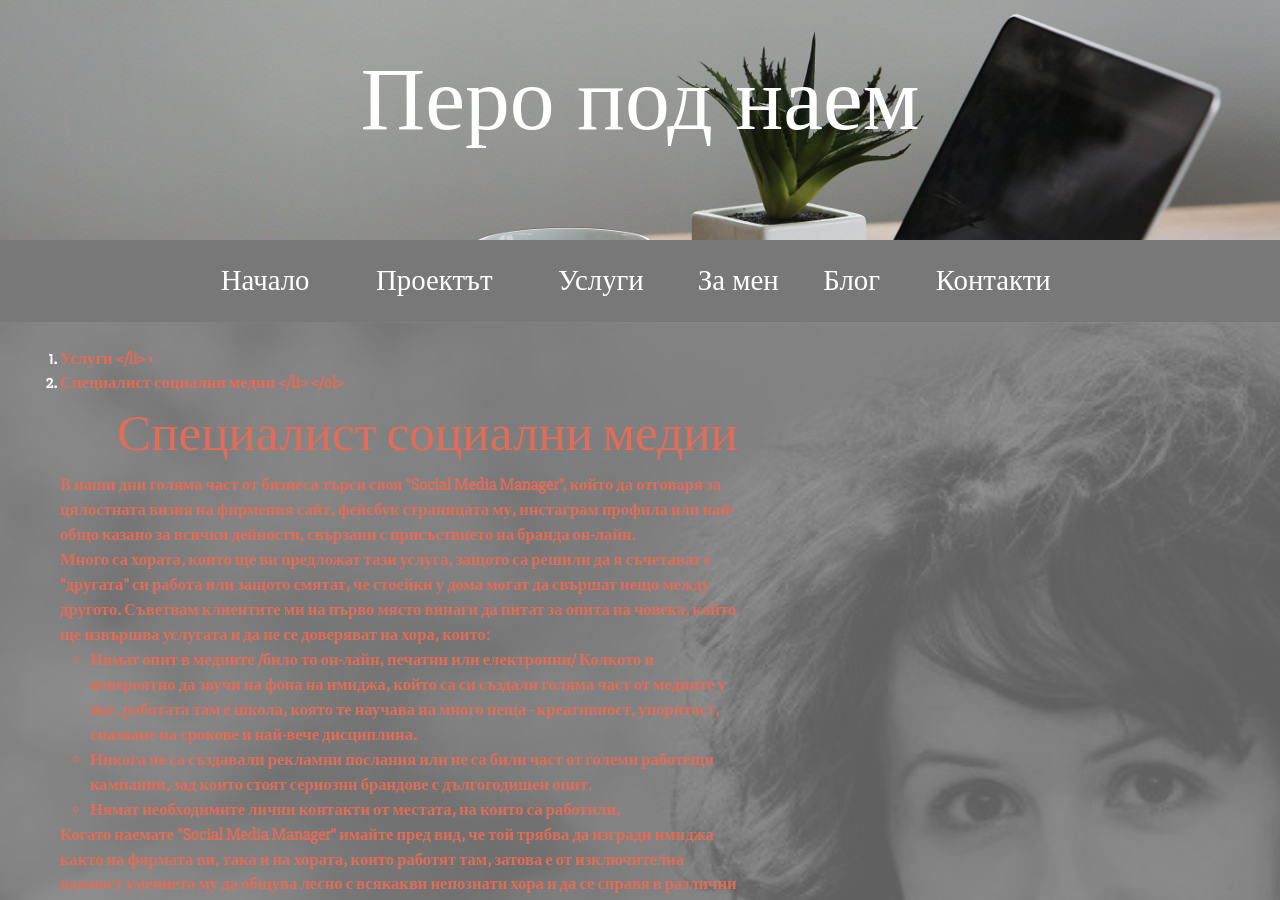
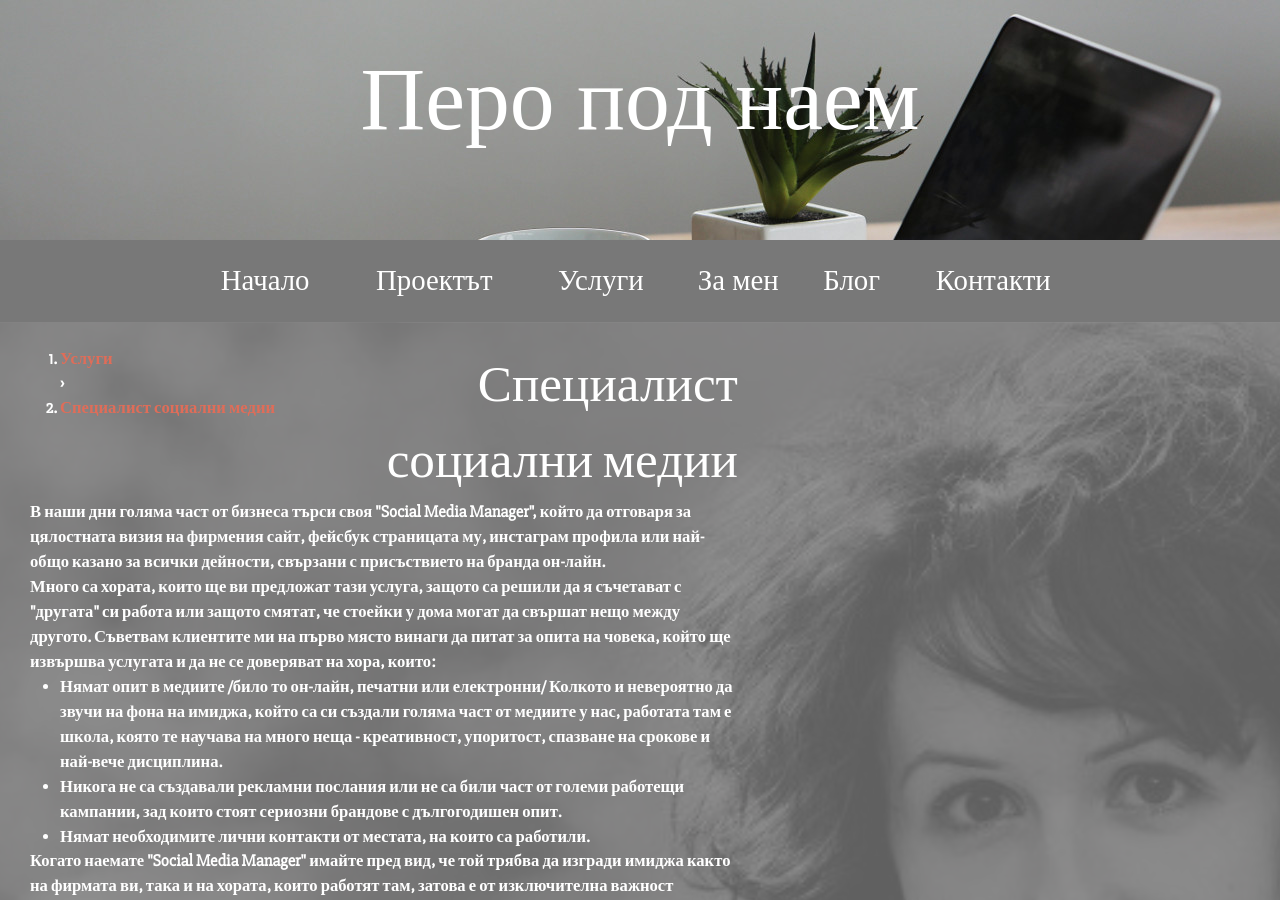
Before and after one commit to peropodnaem/peropodnaem.github.io, a Jekyll site: the page built from social-media-manager.md, in a window 1280 px wide and 900 px high. Built offline with Jekyll 4.4.1, drawn with Linux system fonts in a browser that asks for light colours; some web fonts are replaced.

Commit message:
html fix

```diff
--- a/social-media-manager.md
+++ b/social-media-manager.md
@@ -14,14 +14,14 @@
       itemtype="http://schema.org/ListItem">
     <a itemscope itemtype="http://schema.org/Service"
        itemprop="item" href="http://peropodnaem.com">
-        <span itemprop="name">Услуги</span>
-    </li>
+        <span itemprop="name">Услуги</span></a>
+   <meta itemprop="position" content="2"></li>
   ›
   <li itemprop="itemListElement" itemscope
       itemtype="http://schema.org/ListItem">
     <a itemscope itemtype="http://schema.org/Service"
        itemprop="item" href="http://peropodnaem.com/sercvices/специалист-социални-медии/">
-        <span itemprop="name">Специалист социални медии</span>
+        <span itemprop="name">Специалист социални медии</span></a>
     <meta itemprop="position" content="2"></li>
 </ol>
 
```
